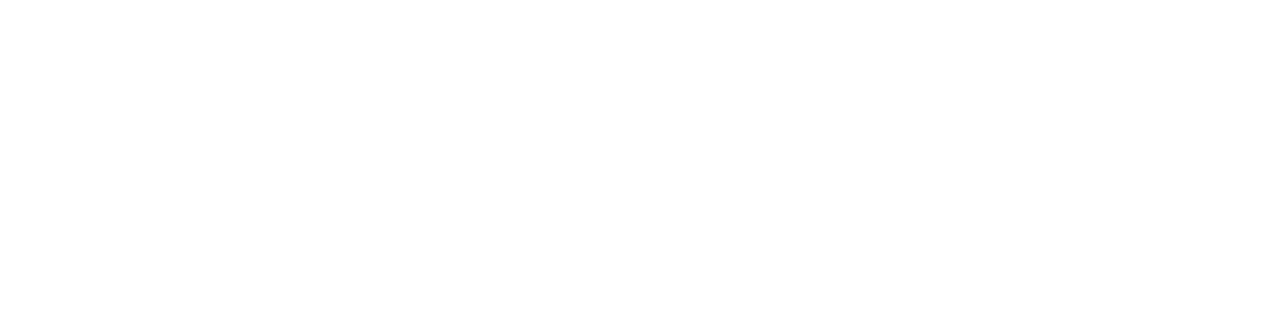
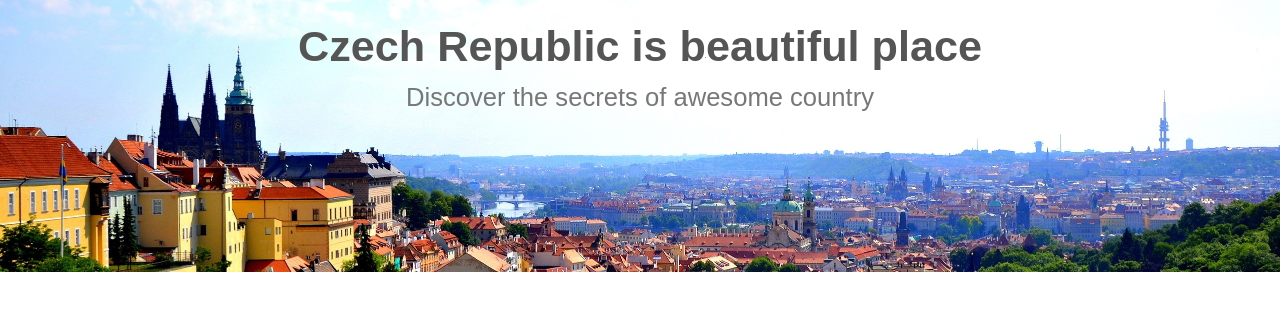
Before and after one commit to AbBoris/Git-Hometask, a plain HTML site: page index.html in a window 1280 px wide. Drawn offline with Linux system fonts and the light colour scheme.

Commit message:
added some styles for header

```diff
--- a/index.html
+++ b/index.html
@@ -3,7 +3,12 @@
 <head>
 	<meta charset="utf-8">
 	<title>Git Homework</title>
+	<link rel="stylesheet" href="styles/main.css">
 </head>
 <body>
+	<header>
+		<h1>Czech Republic is beautiful place</h1>
+		<p>Discover the secrets of awesome country </p>
+	</header>
 </body>
 </html>
--- a/styles/main.css
+++ b/styles/main.css
@@ -6,3 +6,24 @@
 body {
 	font-family: Arial, sans-serif;
 }
+
+header {
+	background-image: url(../img/header-bg.jpg);
+	background-repeat: no-repeat;
+	background-size: 100%;
+	height: 20em;
+}
+
+header h1 {
+	color: #555;
+	font-size: 2.7em;
+	padding-top: 0.5em;
+	text-align: center;
+}
+
+header p {
+	color: #777;
+	font-size: 1.6em;
+	margin-top: 0.5em;
+	text-align: center;
+}
```
Also changed, not shown: img/header-bg.jpg (added).
